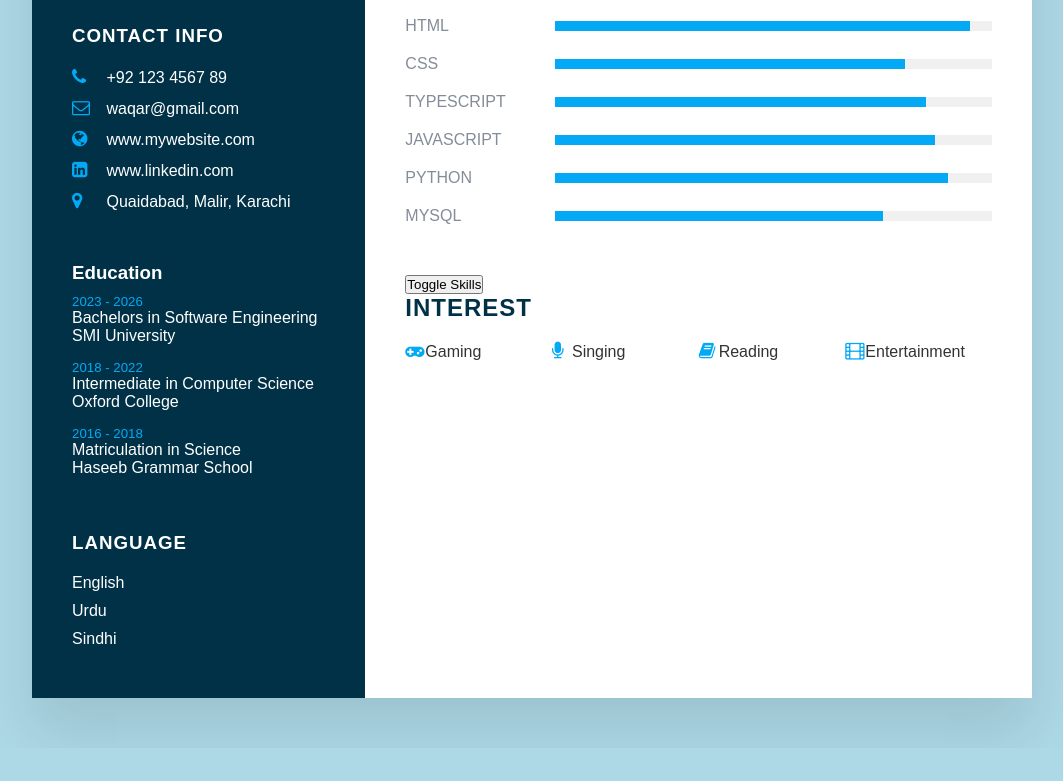
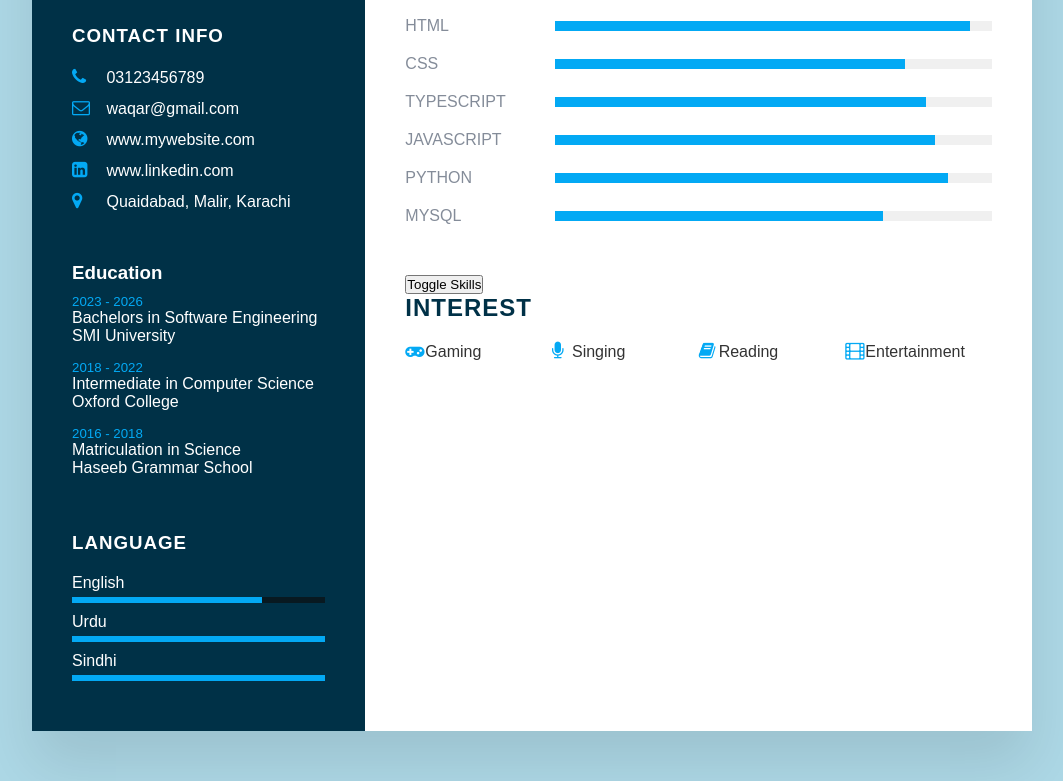
Before and after one commit to WaqaraSadhayo/Hackathon, a plain HTML site: page Milestone 1/index.html in a window 1280 px wide. Shown: the part 415-1196 px from the top of the page, without its empty margins (108-1171 px from the left). Before the commit the page ends 1163 px from the top, so only its background shows below. Drawn offline with Linux system fonts and the light colour scheme; files whose address does not match are found by name.

Commit message:
Add Some Styles

```diff
--- a/Milestone 1/index.html
+++ b/Milestone 1/index.html
@@ -37,7 +37,7 @@
               <span class="icon"
                 ><i class="fa fa-phone" aria-hidden="true"></i
               ></span>
-              <span class="text">+92 123 4567 89</span>
+              <span class="text">03123456789</span>
             </li>
             <li>
               <span class="icon"
--- a/Milestone 1/style.css
+++ b/Milestone 1/style.css
@@ -89,7 +89,7 @@ body {
   font-weight: 300;
 }
 
-.contactInfo.languge .percent {
+.contactInfo.language .percent {
   position: relative;
   width: 100%;
   height: 6px;
@@ -98,7 +98,7 @@ body {
   margin-top: 5px;
 }
 
-.contactInfo.languge .percent div {
+.contactInfo.language .percent div {
   position: absolute;
   top: 0;
   left: 0;
```
